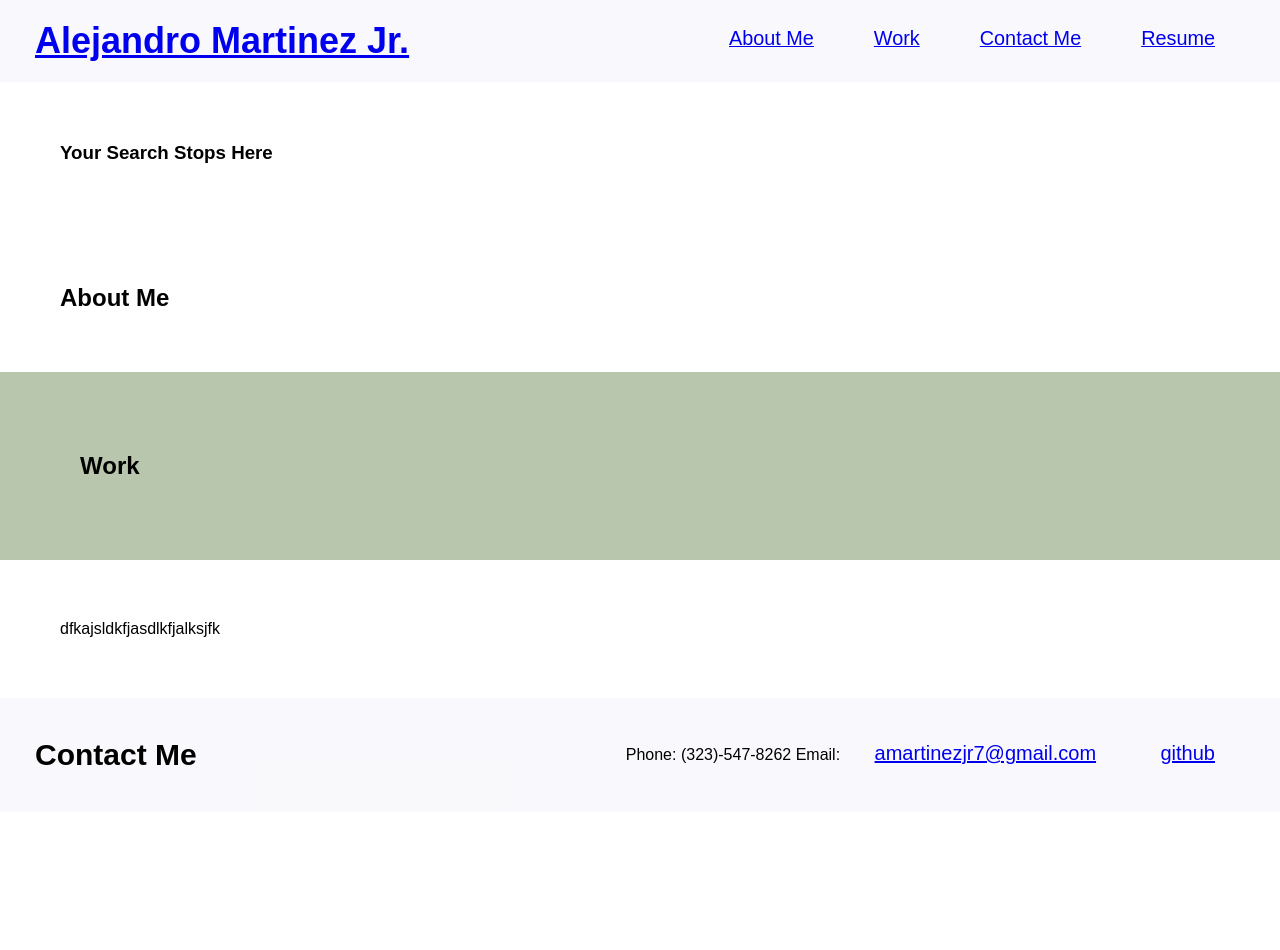
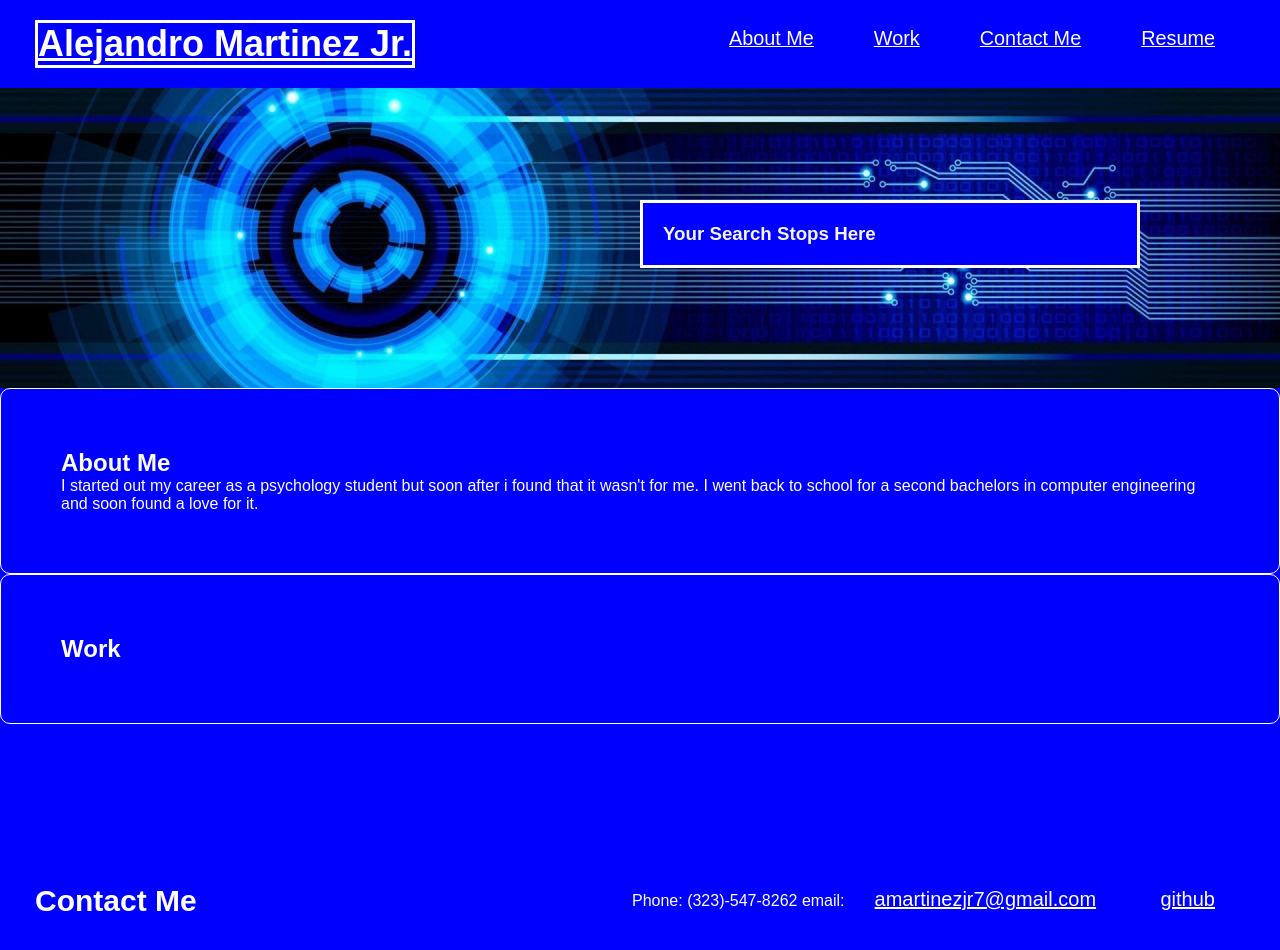
Before and after one commit to amartinezjr7/Module2-Challenge, a plain HTML site: page index.html in a window 1280 px wide. Before the commit the page ends 812 px from the top, so only its background shows below. Drawn offline with Linux system fonts and the light colour scheme.

Commit message:
Didn't quite finish, but not bad

```diff
--- a/assets/css/style.css
+++ b/assets/css/style.css
@@ -5,10 +5,10 @@
 }
 
 :root{
-    --background-color:rgba(190, 190, 224, 0.089);
+    --background-color: blue;
+    --text-color:white;
 
 }
-
 header{
     padding: 20px 35px;
     background-color:var(--background-color);
@@ -17,11 +17,15 @@ header{
     flex-wrap: wrap;
 }
 header h1{
+    border: 3px solid var(--text-color);
     font-weight: bold;
     font-size: 36px;
     margin: 0;
+    color: var(--background-color) ;
 
-
+}
+header a{
+    color: var(--text-color);
 }
 header nav{
     margin: 7px 0;
@@ -45,7 +49,8 @@ header nav ul li {
  }
 
  body {
-     /*color:*/
+     background-color: var(--background-color);
+     color:var(--text-color);
      font-family: Arial, Helvetica, sans-serif;
  }
 
@@ -76,16 +81,42 @@ header nav ul li {
      margin: 0 30px;
      font-weight: lighter;
      font-size: 20px;
+     color: var(--text-color);
  }
  section{
      padding: 60px;
  }
+
+ .hero{
+    background-image: url(../images/background-image1.jpg);
+    height: 300px;
+    background-size: cover;
+    background-position: center;
+    position: relative;
+ }
+ .hero-form{
+    border: 3px solid white;
+    background-color: blue;
+    padding: 20px;
+    width: 500px;
+    color: whitesmoke;
+    position: absolute;
+    bottom: 120px;
+    right: 140px;
+ }
  .work{
-     text-align: left;
+     text-align: right;
  }
  aside{
     flex: 1;
-    background-color: #b9c6ae;
-    padding: 80px;
-    text-align: center;
+    background-color:var(--background-color);
+    padding: 100px;
+    text-align: left;
  }
+ .cards{
+    border-style: solid;
+    border-width: 1px;
+    border-radius: 10px;
+    padding: 60px;
+    flex: 0 0 400px;
+ }
--- a/index.html
+++ b/index.html
@@ -13,13 +13,13 @@
                 <nav>
                     <ul>
                         <li>
-                            <a href="#About Me">About Me</a>
+                            <a href="#about-me">About Me</a>
                         </li>
                         <li>
-                            <a href="#Work">Work</a>
+                            <a href="#work">Work</a>
                         </li>
                         <li>
-                            <a href="#Contact Me">Contact Me</a>
+                            <a href="#contact-me">Contact Me</a>
                         </li>
                         <li>
                             <a href="#Resume">Resume</a>
@@ -29,20 +29,25 @@
         </header>
 
         <section class="hero">
-            <div>
+            <div class="hero-form">
                 <h3>Your Search Stops Here</h3>
 
             </div>
         </section>
-        <section id="about-me" class="about-me">
+        <aside id="about-me" class="cards">
             <h2 >About Me</h2>
-        </section>
-        <aside id="work" class="work">
+            <p>
+                I started out my career as a psychology student but soon after i found that it wasn't for
+                me. I went back to school for a second bachelors in computer engineering and soon found a
+                love for it.
+            </p>
+        </aside>
+        <aside id="work" class="cards">
             <h2 >Work</h2>
         </aside>
             <div class="info">
-                <section class="workInfo">
-                    <p>dfkajsldkfjasdlkfjalksjfk</p>
+                <section>
+
                 </section>
             </div>
         <footer id="contact-me" class="contact-me">
@@ -51,8 +56,8 @@
                 <nav>
                     <ul>
                         <li>Phone: (323)-547-8262</li>
-                        <li>Email:
-                            <a href="https://www.amartinezjr7@gmail.com">amartinezjr7@gmail.com</a>
+                        <li>
+                            email:<a href="https://www.amartinezjr7@gmail.com">amartinezjr7@gmail.com</a>
                         </li>
                         <li>
                             <a href="https://github.com/amartinezjr7">github</a>
```
Also changed, not shown: assets/images/background-image1.jpg (added).
